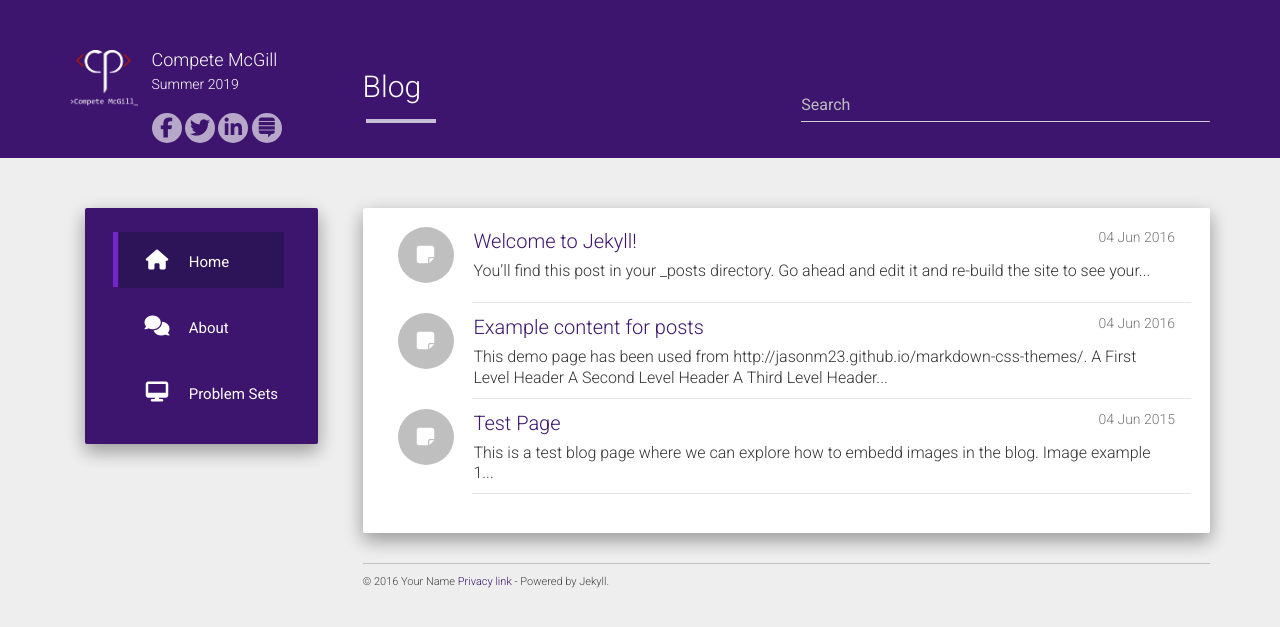
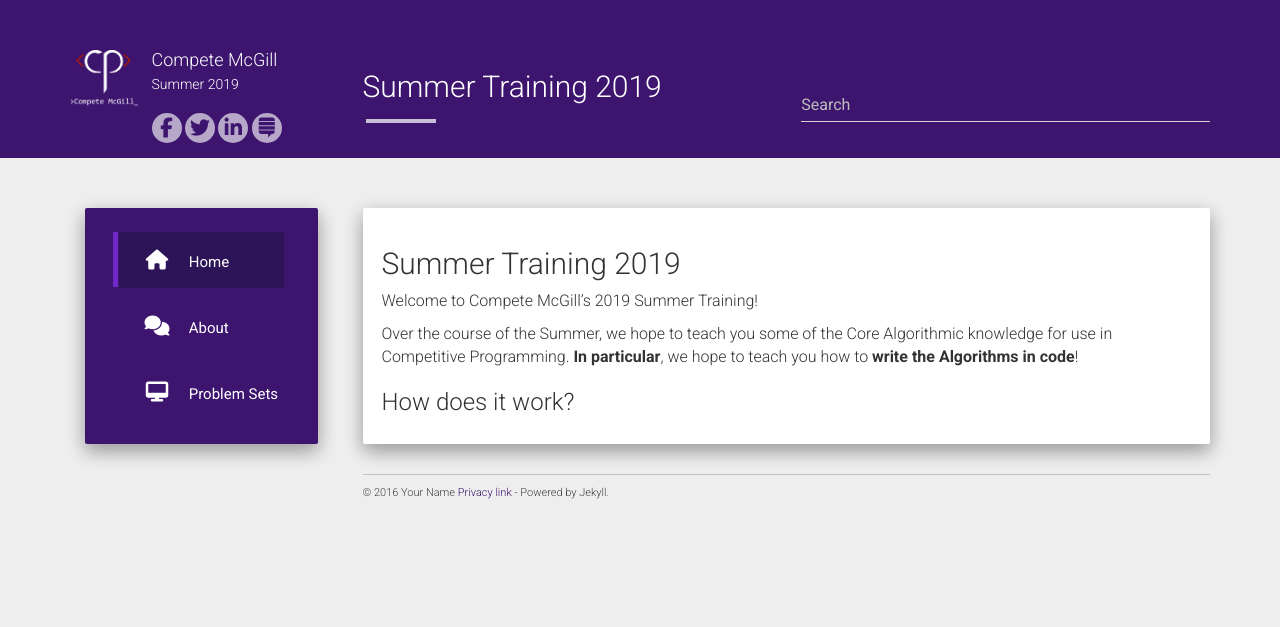
Before and after one commit to idodin/compete-summer-2019, a Jekyll site: the page built from index.md, in a window 1280 px wide. Shown: the top 627 px of the page. Built offline with Jekyll 4.4.1, drawn with Linux system fonts in a browser that asks for light colours; nearby versions of some CDN libraries; the list of posts is cut into pages by our own code.

```diff
--- a/Gemfile
+++ b/Gemfile
@@ -1,8 +1,8 @@
-source 'https://rubygems.org'
+source 'http://rubygems.org'
 
 group :jekyll_plugins do
   gem 'jekyll'
-  gem 'jekyll-paginate'
+  gem 'jekyll-paginate-v2'
   gem 'jekyll-gist'
   gem 'jekyll-watch'
   gem 'kramdown'
--- a/_config.yml
+++ b/_config.yml
@@ -5,24 +5,19 @@
 github: https://github.com/compete-mcgill
 about: Summer 2019
 
-baseurl: "/compete-summer-2019/"
+baseurl: "/compete-summer-2019"
 url: "https://idodin.github.io"
 
 allowsearch: true
-
-disqus_shortname: aboutashu
-google_analytics: UA-72862926-1
-
-share:
-  twitter_username: \#
-  fb_appid: 000000000000
 
 
 enableTags: true
 tagarray: []
 
-paginate: 20
-per_page: 20
-paginate_path: "/page:num/"
-markdown: kramdown
-gems: [jekyll-paginate, jekyll-gist]
+pagination:
+  per_page: 6
+  permalink: "/:num/"
+  markdown: kramdown
+  enabled: true
+
+gems: [jekyll-paginate-v2, jekyll-gist]
--- a/_includes/navigation.html
+++ b/_includes/navigation.html
@@ -1,8 +1,8 @@
 <ul class="list-separator nav navbar-nav well well-primary {{ page.layout }}">
 {% for i in site.data.urls %}
 	{% assign current = nil %}
-	{% assign pageurl = page.url | split:'/' | last %}
-	{% assign menuurl = i.url | split:'/' | last %}
+	{% assign pageurl = page.url | split: 'index.html' | first | split:'/' | last %}
+	{% assign menuurl = i.url | split: 'index.html' | first | split:'/' | last %}
 	{% assign linkurl = nil %}
 	{% if i.url contains '://' %}
 	{% assign linkurl = i.url %}
--- a/index.html
+++ /dev/null
@@ -1,62 +0,0 @@
----
-layout: default
-title: Blog
----
-<div class="well">
-    <div class="list-group">
-      {% for post in paginator.posts %}
-      <div class="list-group-item">
-        <div class="row-action-primary">
-          <i class="fa fa-sticky-note"></i>
-        </div>
-        <div class="row-content">
-          <div class="least-content">{{ post.date | date_to_string }}</div>
-          <h4 class="list-group-item-heading"><a href="{{ post.url | prepend: site.baseurl }}">{{ post.title }}</a></h4>
-
-          <p class="list-group-item-text">{{ post.content | strip_html | truncatewords: 20 }}</p>
-        </div>
-      </div>
-      <div class="list-group-separator"></div>
-      {% endfor %}
-    </div>
-
-
-    <!-- Pagination links -->
-    {% if paginator.total_pages > 1 %}
-    <ul class="pager">
-      {% if paginator.previous_page %}
-        <li class="previous">
-          <a href="{{ paginator.previous_page_path | prepend: site.baseurl | replace: '//', '/' }}">&laquo;</a>
-        </li>
-      {% else %}
-        <li class="previous disabled"><span aria-hidden="true">&laquo;</span></li>
-      {% endif %}
-
-      <li><a href="/">First</a></li>
-
-      {% for page in (1..paginator.total_pages) %}
-        {% if page == paginator.page %}
-          <li class="active">
-             <a>{{ page }}<span class="sr-only">(current)</span></a>
-          </li>
-        {% elsif page == 1 %}
-          <li><a href="/">{{ page }}</a></li>
-        {% else %}
-          <li>
-            <a href="{{ site.paginate_path | prepend: site.baseurl | replace: '//', '/' | replace: ':num', page }}">{{ page }}</a>
-          </li>
-        {% endif %}
-      {% endfor %}
-
-      <li><a href="/page{{ paginator.total_pages }}/">Last</a></li>
-
-      {% if paginator.next_page %}
-        <li class="next">
-          <a href="{{ paginator.next_page_path | prepend: site.baseurl | replace: '//', '/' }}">&raquo;</a>
-        </li>
-      {% else %}
-        <li class="next disabled"><span>&raquo;</span></li>
-      {% endif %}
-    </ul>
-    {% endif %}
-</div><!-- end #home -->
--- /dev/null
+++ b/index.md
@@ -0,0 +1,12 @@
+---
+layout: page
+title: Summer Training 2019
+---
+
+## Summer Training 2019
+
+Welcome to Compete McGill's 2019 Summer Training!
+
+Over the course of the Summer, we hope to teach you some of the Core Algorithmic knowledge for use in Competitive Programming. **In particular**, we hope to teach you how to **write the Algorithms in code**!
+
+### How does it work?
```
Also changed, not shown: _layouts/project.html (+55 -11 lines), projects.md (+4 -0 lines), _posts/2015-07-11-welcome-to-jekyll.md (line endings or trailing spaces), 1 other file.
